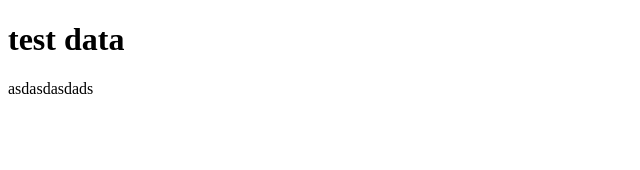
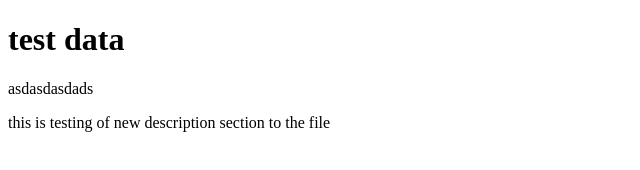
Before and after one commit to mayankf5buddy/demotest, a plain HTML site: page index.html in a window 1280 px wide. Shown: the whole page, without its empty margins (0-640 px from the left). Drawn offline with Linux system fonts and the light colour scheme.

Commit message:
second paragraph

```diff
--- a/index.html
+++ b/index.html
@@ -10,5 +10,7 @@
 	<h1>test data</h1>
 	<p>asdasdasdads</p>
 
+	<p>this is testing of new description section to the file</p>
+
 </body>
 </html>
```
